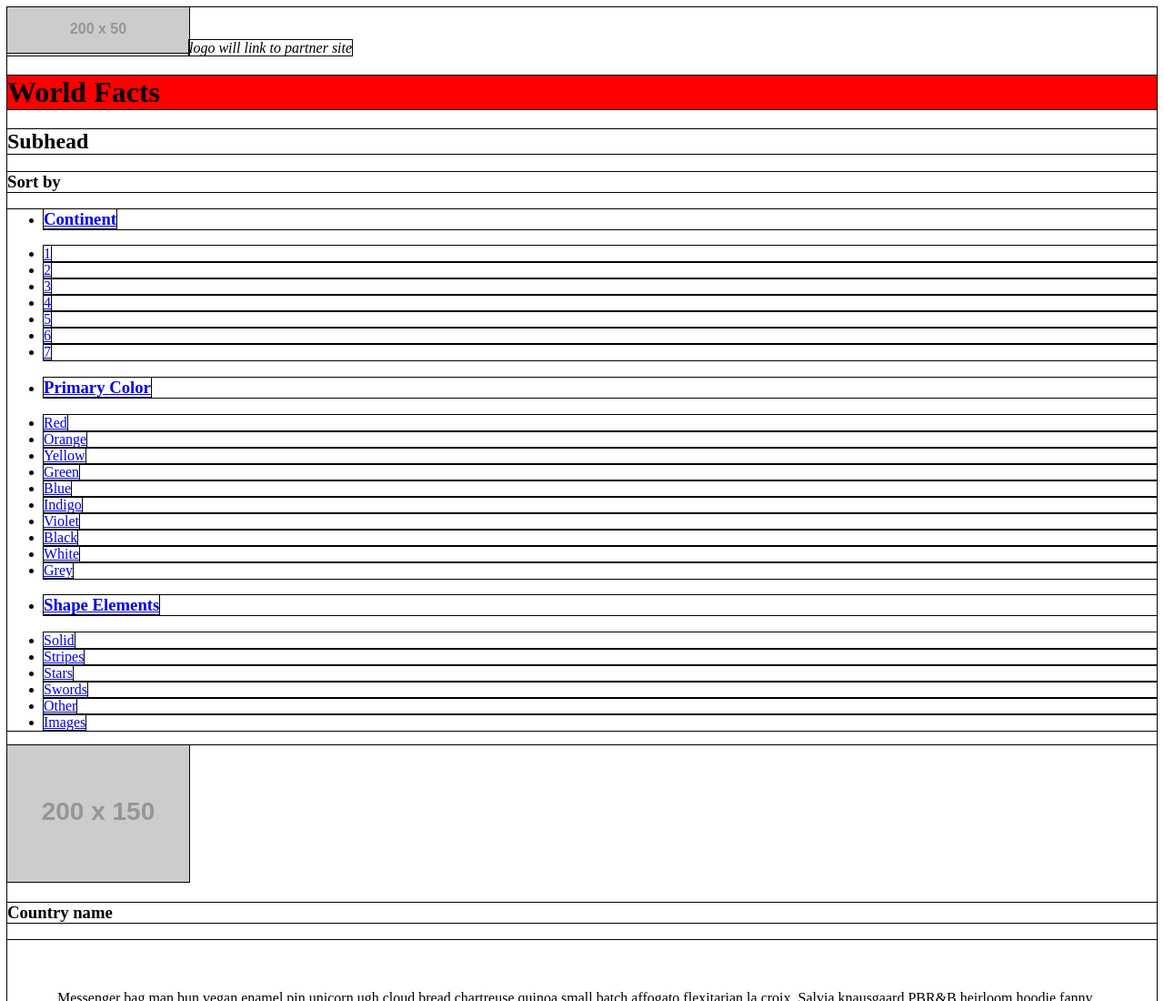
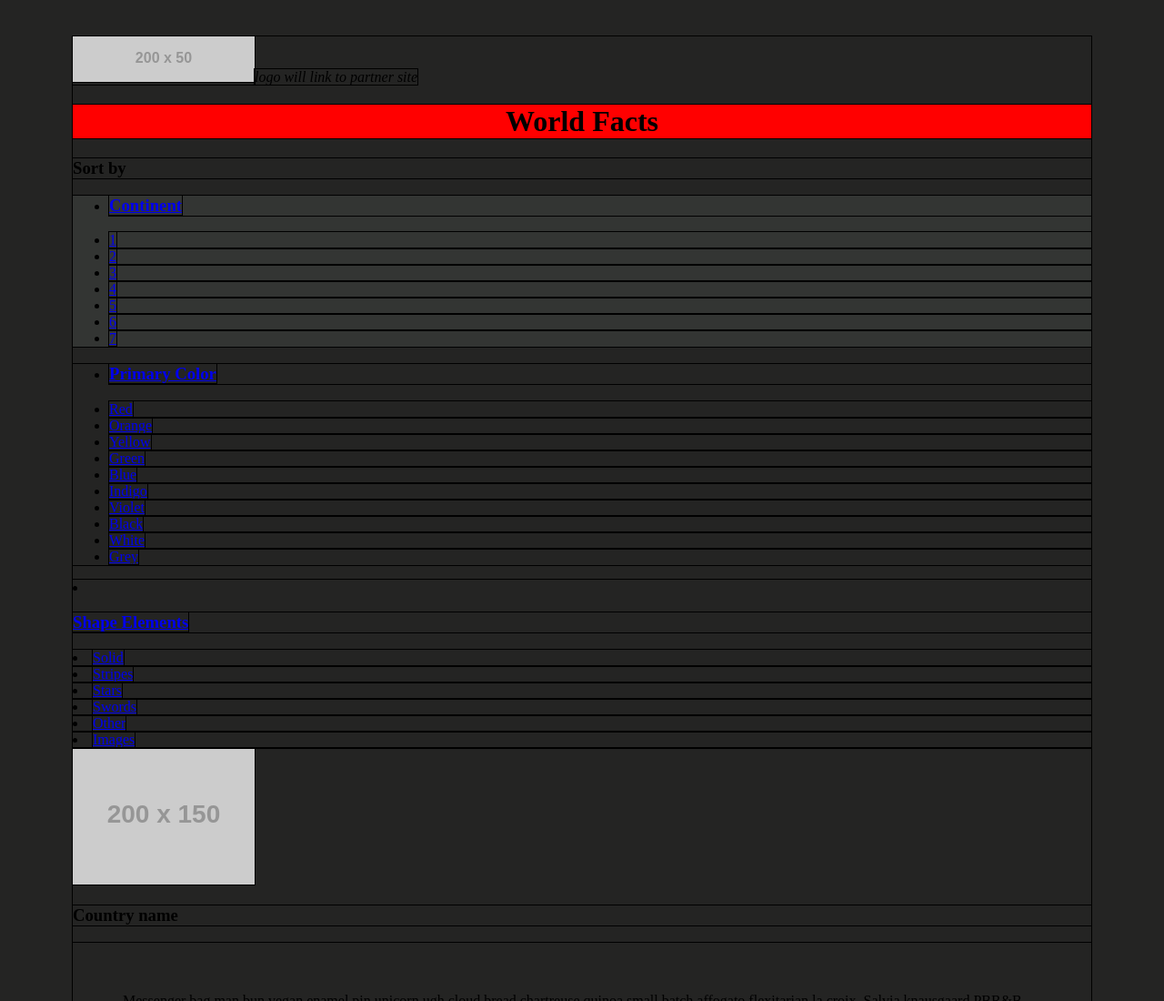
Before and after one commit to hirobius/kims, a plain HTML site: page index.html in a window 1280 px wide. Shown: the top 1100 px of the page at 91% size. Drawn offline with Linux system fonts and the light colour scheme; placeholder pictures from the web are drawn by us.

Commit message:
initial color theme additions

```diff
--- a/index.html
+++ b/index.html
@@ -7,8 +7,9 @@
     <body>
         <a href="#"><img src="https://via.placeholder.com/200x50"></a><i>logo will link to partner site</i></i><!--logo-->
         <header><h1 class="background-red">World Facts</h1>
-            <h2 id="Subhead">Subhead</h2></header>
+        </header>
         <h3>Sort by</h3>
+        <section id= "card">
                 <ul>
                 <li><h3><a href="#">Continent</a></h3>
                     <li><a href="#">1</a></li>
@@ -19,6 +20,9 @@
                     <li><a href="#">6</a></li>
                     <li><a href="#">7</a></li>
                 </li>
+            </ul>
+        </section>
+            <ul>
                 <li><h3><a href="#">Primary Color</a></h3>
                     <li><a href="#">Red</a></li>
                     <li><a href="#">Orange</a></li>
@@ -31,6 +35,7 @@
                     <li><a href="#">White</a></li>
                     <li><a href="#">Grey</a></li>
                 </li>
+            </ul>
                 <li><h3><a href="#">Shape Elements</a></h3>
                     <li><a href="#">Solid</a></li>
                     <li><a href="#">Stripes</a></li>
--- a/stylesheet.css
+++ b/stylesheet.css
@@ -6,10 +6,27 @@ p {
     padding: 55px;
 }
 
+h1 {
+    text-align: center;
+}
+
+body {
+    margin-top: 40px;
+    margin-bottom: 40px;
+    margin-left: 80px;
+    margin-right: 80px;
+    padding: 8px #000000;
+    background-color: #242423;
+}
+
 .background-red {
     background-color: red;
 }
 
 #subhead {
-    background-color: blue;
+    background-color: #333533;
 }
+
+#card {
+    background-color: #333533;
+}
```
